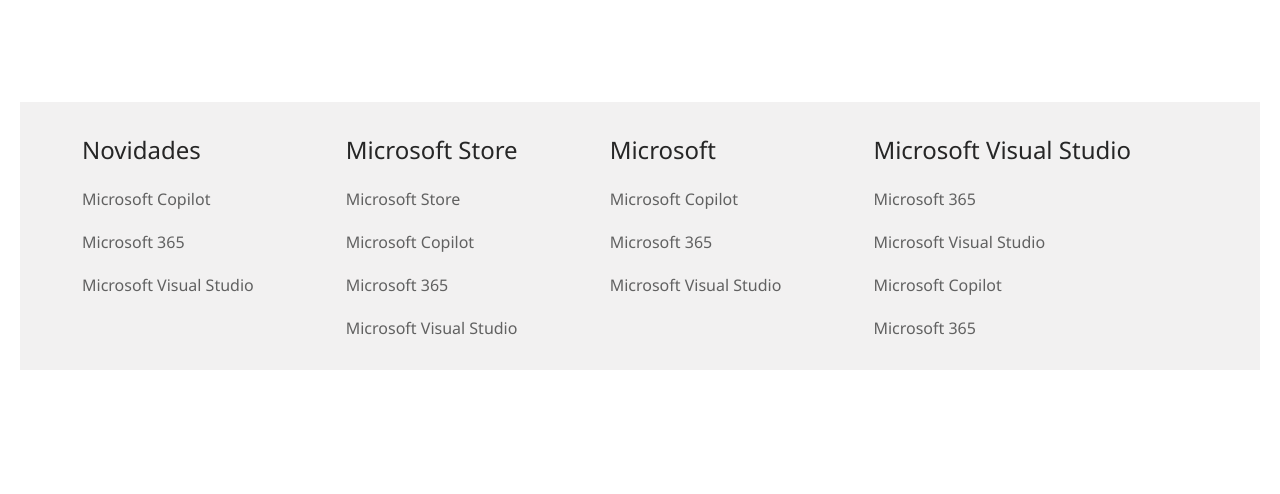
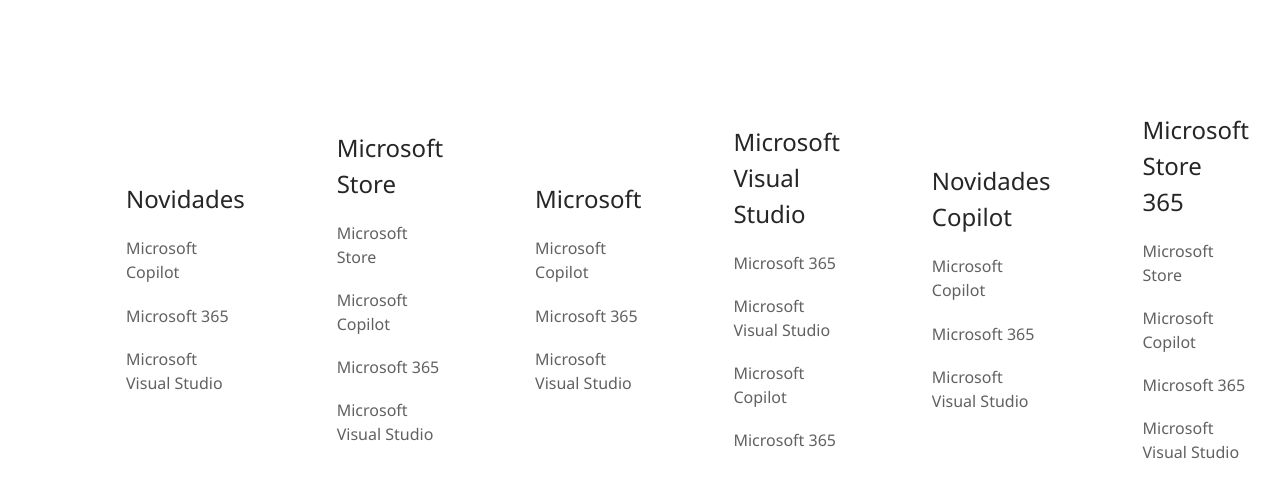
Before and after one commit to AlissonClaro/Microsoft-site, a plain HTML site: page index.html in a window 1280 px wide. Shown: the part 2372-2866 px from the top of the page. Before the commit the page ends 2762 px from the top, so only its background shows below. Drawn offline with nearby package versions, Linux system fonts and the light colour scheme.

Commit message:
edit footer style

```diff
--- a/index.html
+++ b/index.html
@@ -261,7 +261,9 @@
     <section class="social-media">
         <div>
             <ul>
-                <p>Siga a Microsoft</p>
+                <li>
+                    <p>Siga a Microsoft</p>
+                </li>
                 <li>
                     <a href="https://www.facebook.com/">
                         <img src="./assets/5_facebook.jpeg" alt="">
@@ -327,6 +329,19 @@
             <li>Microsoft Copilot</li>
             <li>Microsoft 365</li>
         </ul>
+        <ul>
+            <li class="bold">Novidades Copilot</li>
+            <li>Microsoft Copilot</li>
+            <li>Microsoft 365</li>
+            <li>Microsoft Visual Studio</li>
+        </ul>
+        <ul>
+            <li class="bold">Microsoft Store 365</li>
+            <li>Microsoft Store</li>
+            <li>Microsoft Copilot</li>
+            <li>Microsoft 365</li>
+            <li>Microsoft Visual Studio</li>
+        </ul>
     </section>
 
     <script src="https://cdn.jsdelivr.net/npm/bootstrap@5.3.3/dist/js/bootstrap.bundle.min.js"
--- a/style.css
+++ b/style.css
@@ -251,8 +251,10 @@
 
 .footer {
     display: flex;
-    background: #f2f1f1;
-    margin: 20px;
+    align-items: center;
+    justify-content:space-around;
+    width: 100%;
+    padding: 0 5%;
 
     ul {
         margin: 30px;
```
